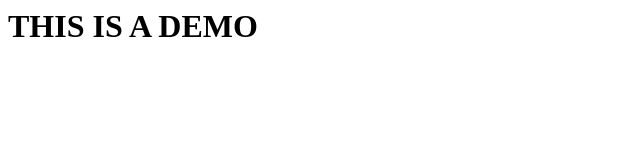
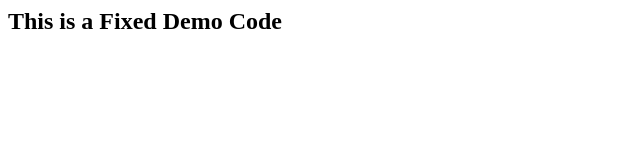
Before and after one commit to Pixlect-Studio/Demo, a plain HTML site: page index.html in a window 1280 px wide. Shown: the whole page, without its empty margins (0-640 px from the left). Drawn offline with Linux system fonts and the light colour scheme.

Commit message:
Change header from h1 to h2 for demo

```diff
--- a/index.html
+++ b/index.html
@@ -1 +1 @@
-<h1>THIS IS A DEMO</h1>
+<h2>This is a Fixed Demo Code</h2>
```
